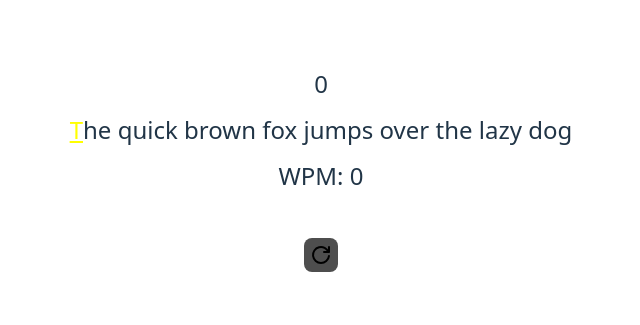
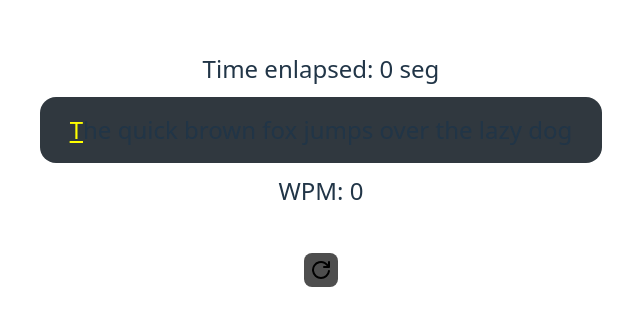
Before and after one commit to bisarroyo/typing-game, a website built with Vite: page index.html in a window 1280 px wide. Shown: the part 231-556 px from the top of the page, without its empty margins (319-959 px from the left). Built offline with nearby package versions, Linux system fonts and the light colour scheme.

Commit message:
add text to time section

```diff
--- a/index.html
+++ b/index.html
@@ -13,8 +13,10 @@
         <p>Time enlapsed: <span id="time-enlapsed">0</span></p>
       </section>
       <section id="game">
-        <p id="timer"></p>
-        <p id="letters"></p>
+        <p>Time enlapsed: <span id="timer"></span> seg</p>
+        <div class="words">
+          <p id="letters"></p>
+        </div>
         <p>WPM: <span id="wpm">0</span></p>
         <input id="input" autofocus />
       </section>
```
